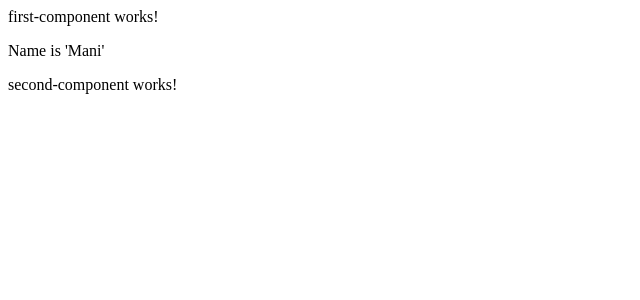
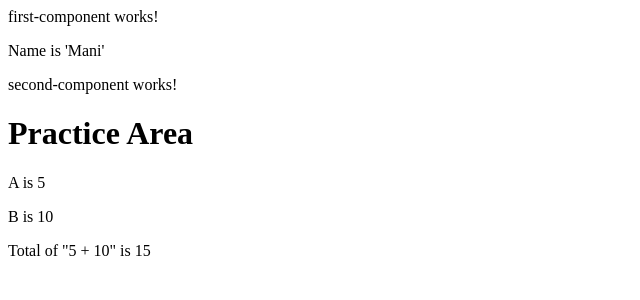
Before and after one commit to 1Manisundar/angular-udemy, an Angular app: page / in a window 1280 px wide. Shown: the top 300 px of the page, without its empty margins (0-640 px from the left). Built offline with nearby package versions, Linux system fonts and the light colour scheme.

Commit message:
interpolation

```diff
--- a/src/app/first-component/first-component.html
+++ b/src/app/first-component/first-component.html
@@ -1,4 +1,11 @@
 <p>first-component works!</p>
+
 <p>Name is '{{who}}'</p>
 
 <app-second-component></app-second-component>
+
+<h1>Practice Area</h1>
+
+<p>A is {{a}}</p>
+<p>B is {{b}}</p>
+<p>Total of "{{a}} + {{b}}" is {{value}}</p>
--- a/src/app/first-component/first-component.ts
+++ b/src/app/first-component/first-component.ts
@@ -9,4 +9,8 @@ import { SecondComponent } from '../second-component/second-component';
 })
 export class FirstComponent {
    who = "Mani";
+
+   a= 5;
+   b =10;
+   value = this.a + this.b
 }
```
